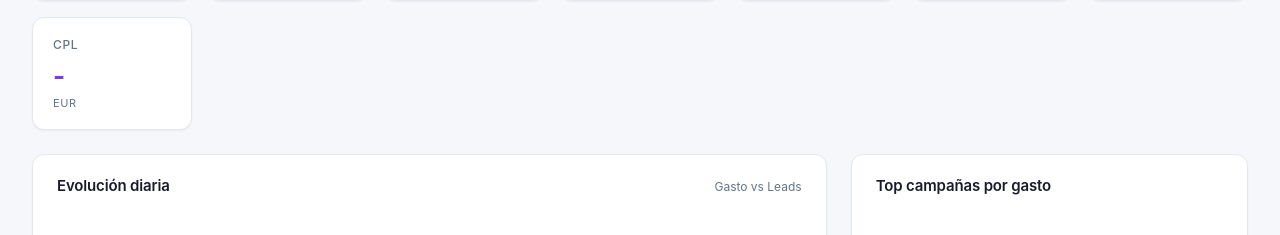
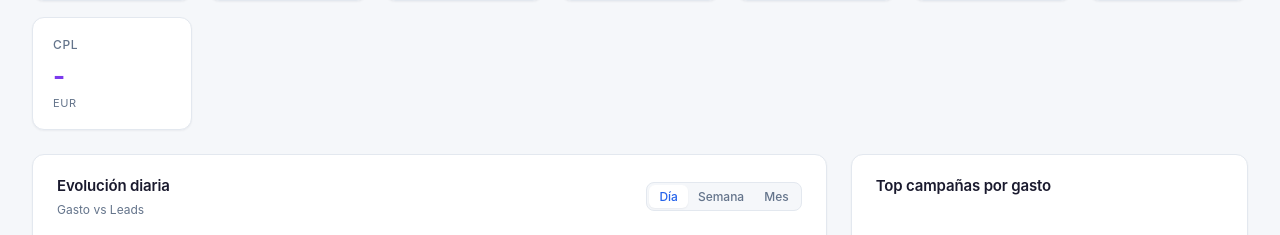
Before and after one commit to ROLSCARPETS/ads-heroturfs, a Flask app: page / in a window 1280 px wide. Shown: the part 242-477 px from the top of the page. Run offline with Flask 3, Linux system fonts and the light colour scheme; data that the repository does not hold is empty; a map, chart or similar area stays blank.

Commit message:
Anadir agregacion semanal y mensual al grafico de evolucion
- Backend: /api/timeseries acepta param granularity=daily|weekly|monthly.
  - Weekly: agrupa por lunes de la semana (ISO).
  - Monthly: agrupa por primer dia del mes.
  - El response cambia a {granularity, data:[...]} y cada item lleva
    "period" en lugar de "date".
- Frontend: nuevo selector "Dia / Semana / Mes" en la cabecera del grafico
  de evolucion. Solo refresca el grafico (no KPIs/tabla). Etiquetas se
  formatean segun granularidad (dd/mm/yyyy, Sem dd/mm, may 2026).
- SYNC_DAYS_BACK por defecto subido de 30 a 90 dias para tener tendencia
  semanal/mensual real.

Co-Authored-By: Claude Opus 4.7 (1M context) <noreply@anthropic.com>

```diff
--- a/app.py
+++ b/app.py
@@ -49,20 +49,32 @@ def _fetch_leads_by_campaign(conn, since, until):
     return {r["campaign_id"]: r["leads"] or 0 for r in rows}
 
 
-def _fetch_leads_by_date(conn, since, until):
+def _period_expr(granularity):
+    """Devuelve la expresion SQL para agrupar por dia/semana/mes."""
+    if granularity == "weekly":
+        # Lunes de la semana (ISO): substraer (weekday-1) dias, donde weekday: lun=1..dom=7
+        return "date(date, '-' || ((CAST(strftime('%w', date) AS INTEGER) + 6) % 7) || ' days')"
+    if granularity == "monthly":
+        # Primer dia del mes
+        return "date(date, 'start of month')"
+    return "date"
+
+
+def _fetch_leads_by_period(conn, since, until, granularity="daily"):
     placeholders = ",".join("?" for _ in LEAD_ACTION_TYPES)
+    period_expr = _period_expr(granularity)
     rows = conn.execute(
         f"""
-        SELECT date, SUM(value) AS leads
+        SELECT {period_expr} AS period, SUM(value) AS leads
         FROM actions_daily
         WHERE date BETWEEN ? AND ?
           AND action_type IN ({placeholders})
-        GROUP BY date
-        ORDER BY date
+        GROUP BY period
+        ORDER BY period
         """,
         (since, until, *LEAD_ACTION_TYPES),
     ).fetchall()
-    return {r["date"]: r["leads"] or 0 for r in rows}
+    return {r["period"]: r["leads"] or 0 for r in rows}
 
 
 @app.route("/")
@@ -121,35 +133,41 @@ def api_kpis():
 
 @app.route("/api/timeseries")
 def api_timeseries():
-    """Serie diaria de gasto, clicks y leads."""
+    """Serie de gasto, clicks y leads agregada por periodo (diario/semanal/mensual)."""
     days = int(request.args.get("days", 30))
+    granularity = request.args.get("granularity", "daily")
+    if granularity not in ("daily", "weekly", "monthly"):
+        granularity = "daily"
     since, until = _date_range(days)
+    period_expr = _period_expr(granularity)
+
     with _get_conn() as conn:
         rows = conn.execute(
-            """
-            SELECT date, SUM(spend) spend, SUM(clicks) clicks, SUM(impressions) impressions
+            f"""
+            SELECT {period_expr} AS period,
+                   SUM(spend) spend, SUM(clicks) clicks, SUM(impressions) impressions
             FROM insights_daily
             WHERE date BETWEEN ? AND ?
-            GROUP BY date
-            ORDER BY date
+            GROUP BY period
+            ORDER BY period
             """,
             (since, until),
         ).fetchall()
-        leads_by_date = _fetch_leads_by_date(conn, since, until)
+        leads_by_period = _fetch_leads_by_period(conn, since, until, granularity)
 
     series = []
     for r in rows:
-        d = r["date"]
+        p = r["period"]
         series.append(
             {
-                "date": d,
+                "period": p,
                 "spend": round(r["spend"] or 0, 2),
                 "clicks": r["clicks"] or 0,
                 "impressions": r["impressions"] or 0,
-                "leads": int(leads_by_date.get(d, 0)),
+                "leads": int(leads_by_period.get(p, 0)),
             }
         )
-    return jsonify(series)
+    return jsonify({"granularity": granularity, "data": series})
 
 
 @app.route("/api/campaigns")
--- a/static/css/styles.css
+++ b/static/css/styles.css
@@ -233,8 +233,38 @@ h1, h2, h3 { font-weight: 600; letter-spacing: -0.01em; }
 .chart-header {
     display: flex;
     justify-content: space-between;
-    align-items: baseline;
+    align-items: center;
     margin-bottom: 16px;
+    gap: 12px;
+}
+
+.granularity-selector {
+    display: inline-flex;
+    background: var(--bg);
+    border: 1px solid var(--border);
+    border-radius: var(--radius-sm);
+    padding: 2px;
+}
+
+.gran-btn {
+    background: transparent;
+    border: none;
+    padding: 4px 10px;
+    font-size: 12px;
+    font-weight: 500;
+    color: var(--text-muted);
+    cursor: pointer;
+    border-radius: 6px;
+    transition: all 0.15s;
+    font-family: inherit;
+}
+
+.gran-btn:hover { color: var(--text); }
+
+.gran-btn.active {
+    background: var(--surface);
+    color: var(--accent);
+    box-shadow: var(--shadow-sm);
 }
 
 .chart-header h2 {
--- a/templates/dashboard.html
+++ b/templates/dashboard.html
@@ -77,8 +77,15 @@
         <section class="charts-grid">
             <div class="chart-card chart-large">
                 <div class="chart-header">
-                    <h2>Evoluci&oacute;n diaria</h2>
-                    <span class="chart-subtitle">Gasto vs Leads</span>
+                    <div>
+                        <h2 id="chart-timeseries-title">Evoluci&oacute;n diaria</h2>
+                        <span class="chart-subtitle">Gasto vs Leads</span>
+                    </div>
+                    <div class="granularity-selector" role="tablist">
+                        <button class="gran-btn active" data-gran="daily">D&iacute;a</button>
+                        <button class="gran-btn" data-gran="weekly">Semana</button>
+                        <button class="gran-btn" data-gran="monthly">Mes</button>
+                    </div>
                 </div>
                 <div class="chart-body">
                     <canvas id="chart-timeseries"></canvas>
```
Also changed, not shown: static/js/dashboard.js (+40 -5 lines), 1 other file.
